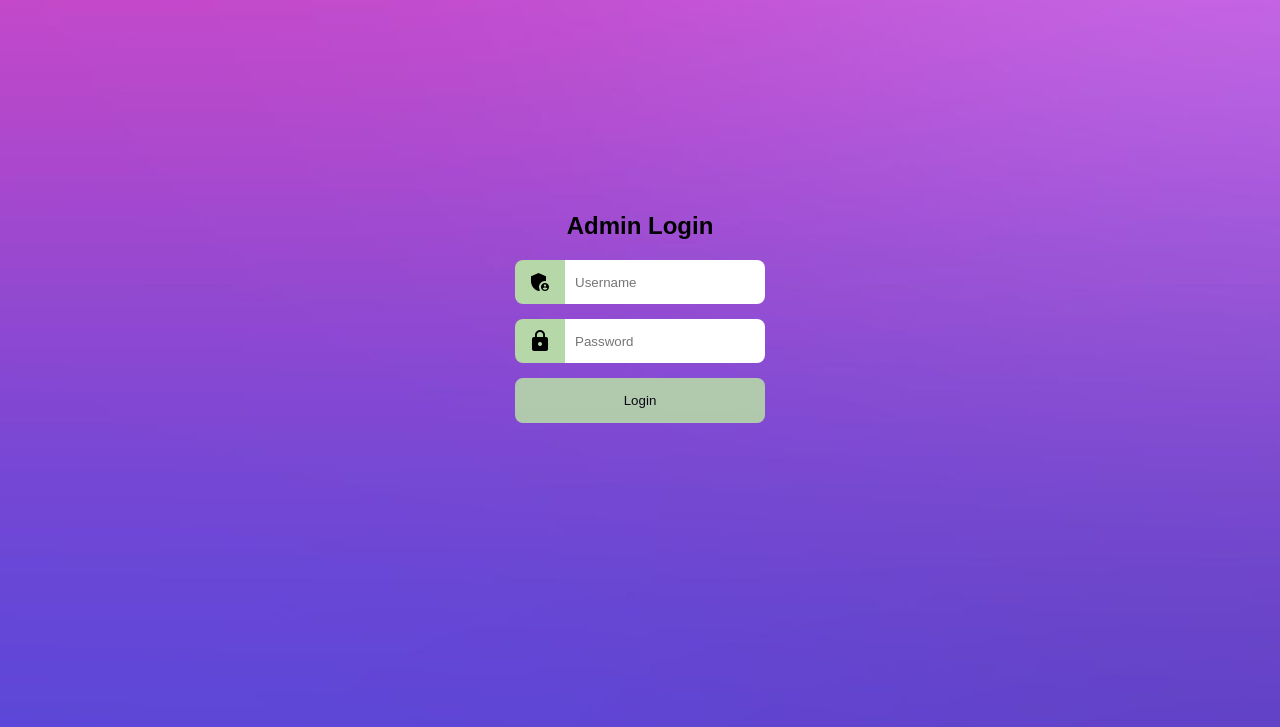
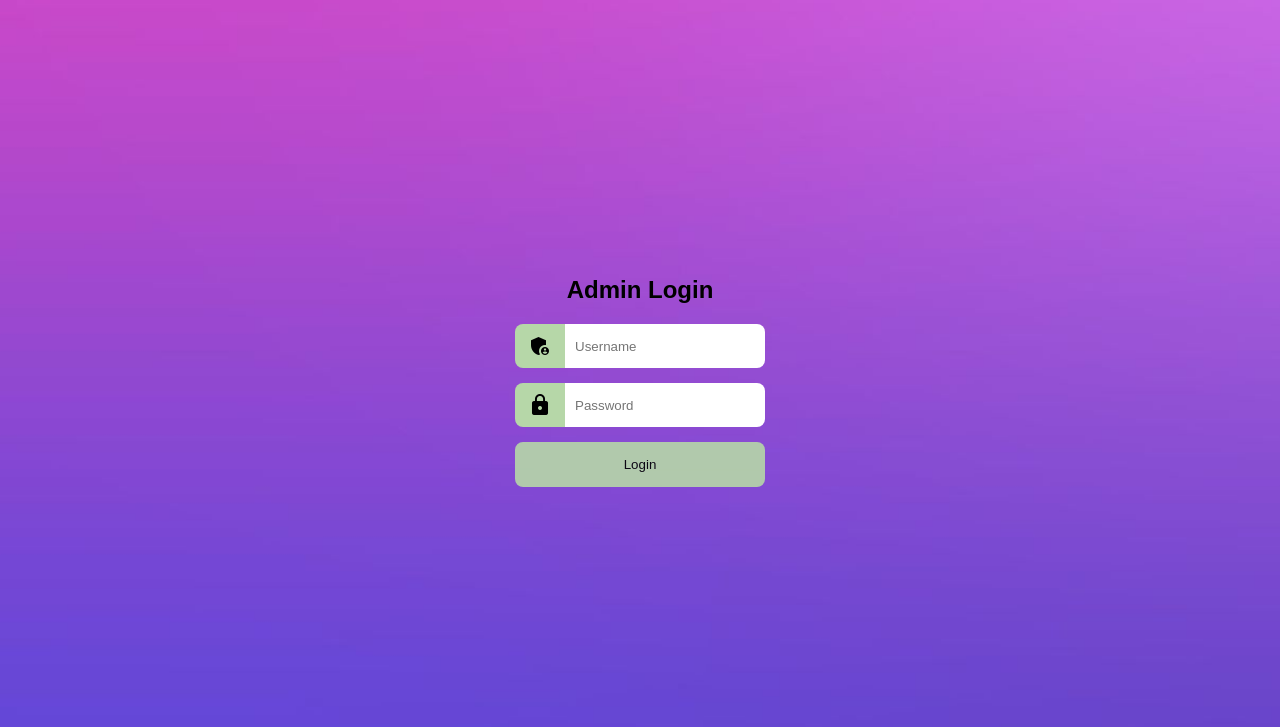
Before and after one commit to vineetvishnu/hacker-rank-list, a PHP site: page /admin.html in a window 1280 px wide. Shown: the part 531-1258 px from the top of the page. Run offline with PHP 8.4, Linux system fonts and the light colour scheme.

Commit message:
Update style1.css

```diff
--- a/style1.css
+++ b/style1.css
@@ -96,8 +96,8 @@ h1{
 form{
 	margin-right: auto;
 	margin-left: auto;
-	margin-top: 35%;
-	margin-bottom: 35%;
+	margin-top: 40%;
+	margin-bottom: 40%;
 	text-align: center;
 }
 .input-field {
```
